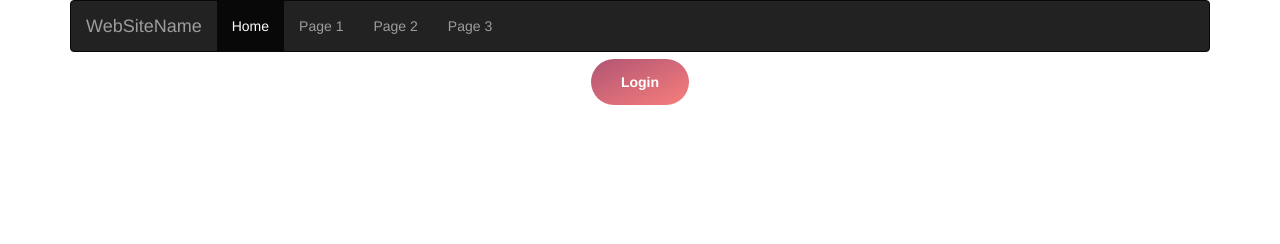
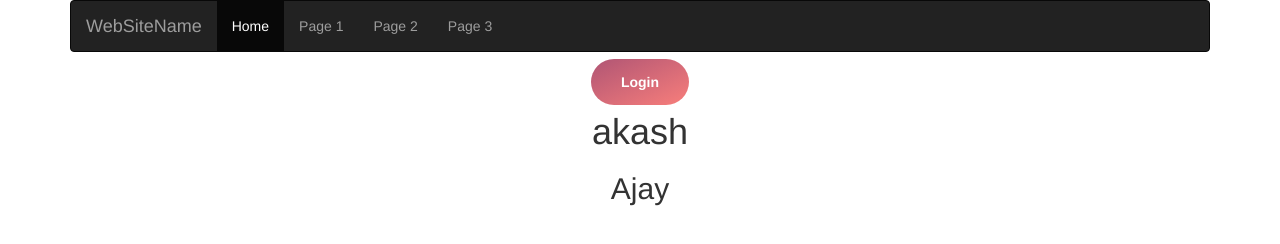
Before and after one commit to akashvandre/Basic_Html, a plain HTML site: page index.html in a window 1280 px wide. Drawn offline with nearby package versions, Linux system fonts and the light colour scheme.

Commit message:
put two hading

```diff
--- a/index.html
+++ b/index.html
@@ -118,7 +118,7 @@
 </div>
 
 </div>
-
-
+<h1>akash</h1>
+<h2>Ajay</h2>
 </body>
 </html>
```
